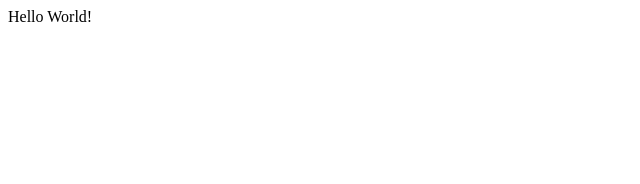
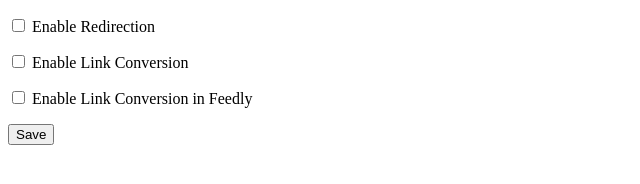
Before and after one commit to mezzode/youtube-gaming-redirector, a browser extension: page options.html in a window 1280 px wide. Shown: the whole page, without its empty margins (0-640 px from the left). Drawn offline with Linux system fonts and the light colour scheme.

Commit message:
Add content to options

```diff
--- a/options.html
+++ b/options.html
@@ -4,6 +4,28 @@
     <title>Youtube Gaming Redirector Options</title>
 </head>
 <body>
-    Hello World!
+    <p>
+    <label>
+        <input type="checkbox" id="redirect">
+        Enable Redirection
+    </label>
+    </p>
+
+    <p>
+    <label>
+        <input type="checkbox" id="linker">
+        Enable Link Conversion
+    </label>
+    </p>
+
+    <p>
+    <label>
+        <input type="checkbox" id="feedly">
+        Enable Link Conversion in Feedly
+    </label>
+    </p>
+
+    <div id="status"></div>
+    <button id="save">Save</button>
 </body>
 </html>
```
